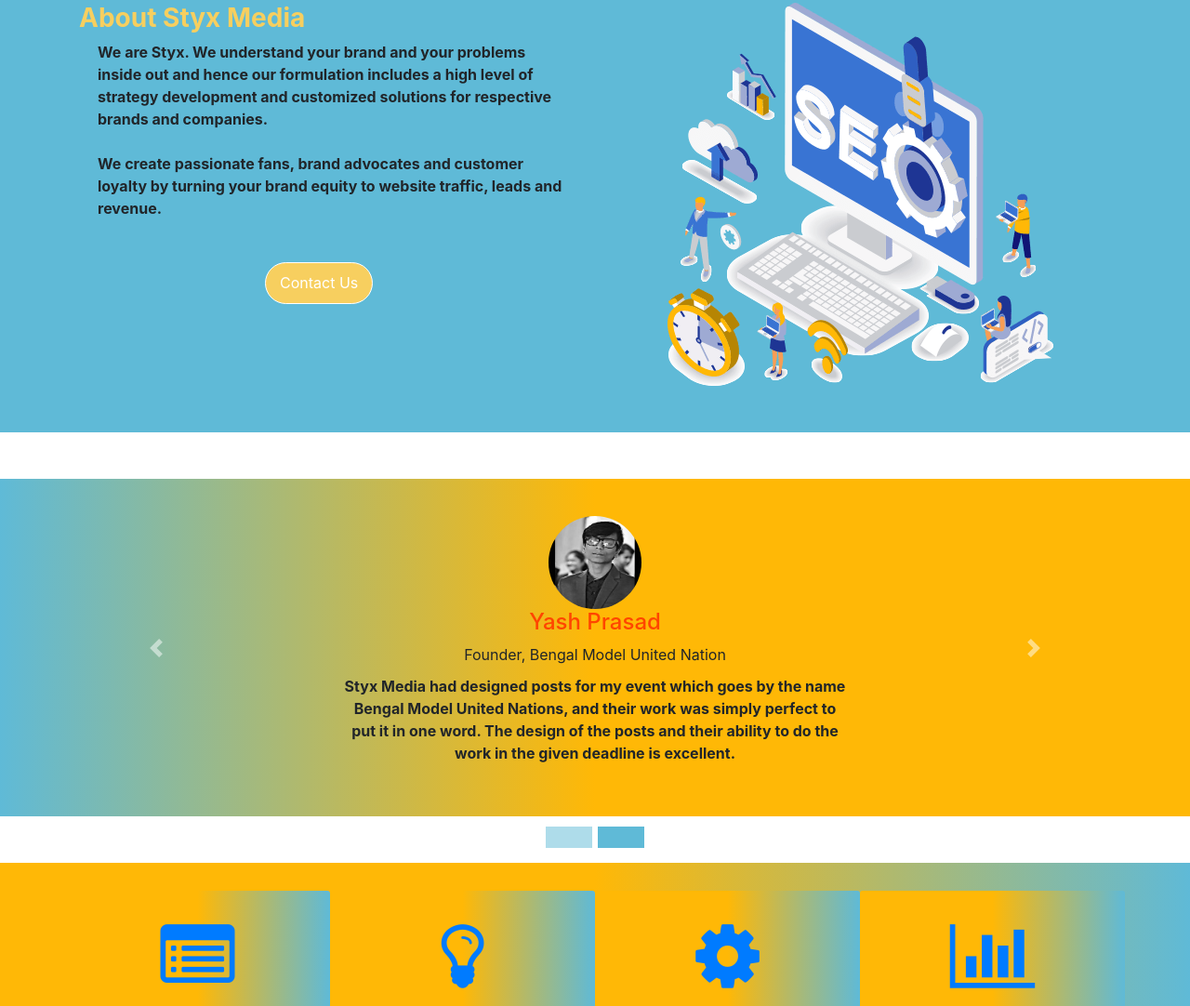
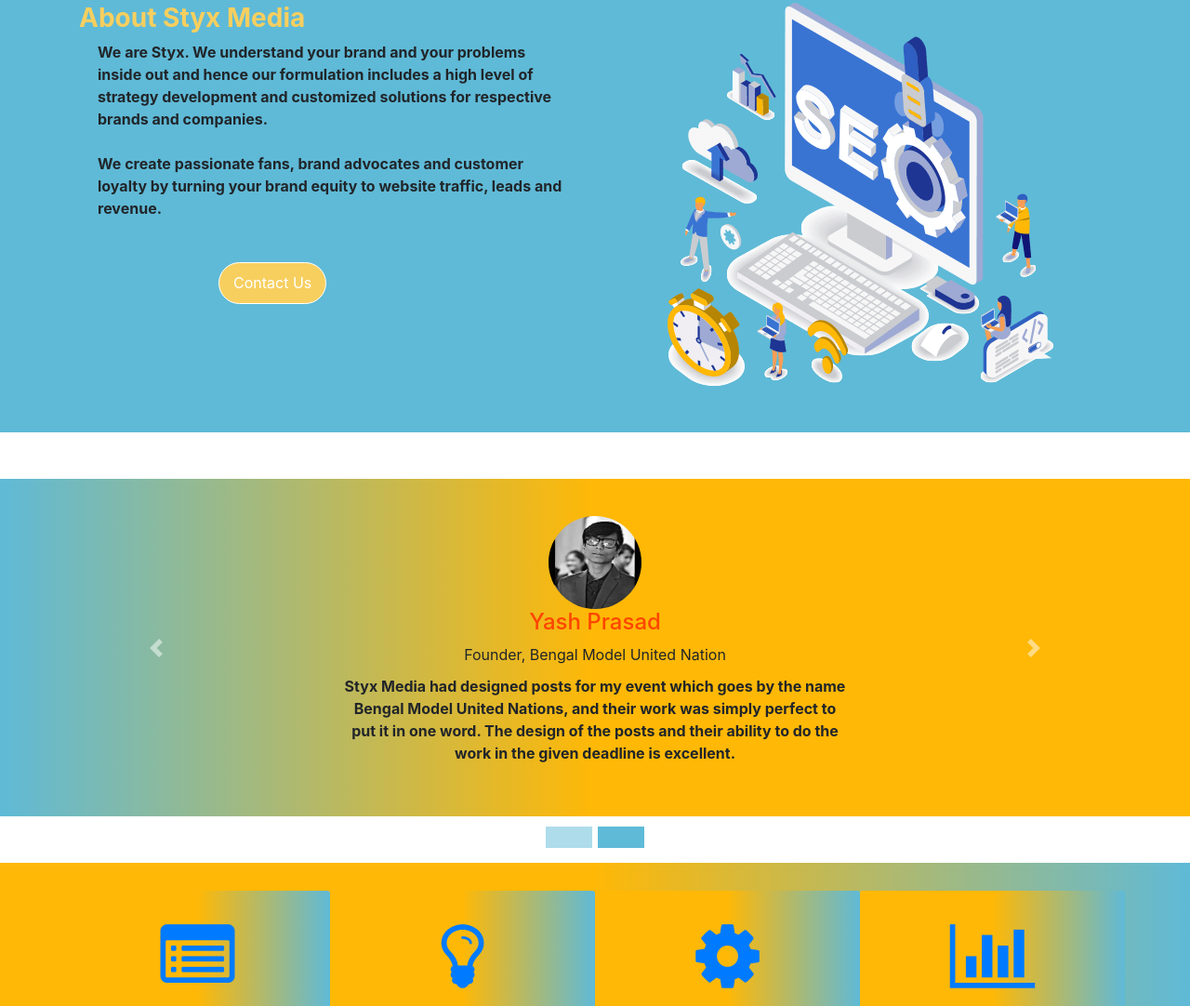
Before and after one commit to Archishman19/StyxMedia, a plain HTML site: page index.html in a window 1280 px wide. Shown: the part 1802-2884 px from the top of the page at 93% size. Drawn offline with nearby package versions, Linux system fonts and the light colour scheme.

Commit message:
Update Styx.css

```diff
--- a/Styx.css
+++ b/Styx.css
@@ -127,7 +127,7 @@
 
 .about-contact{
     background-color: #F7CF5F;
-    margin: 30px 200px;
+    margin: 30px 20px 30px 150px;
     padding: 10px 15px;
     border: 1px solid #fff;
     border-radius: 100px;
```
